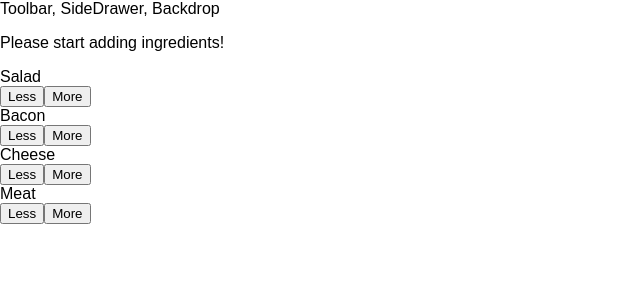
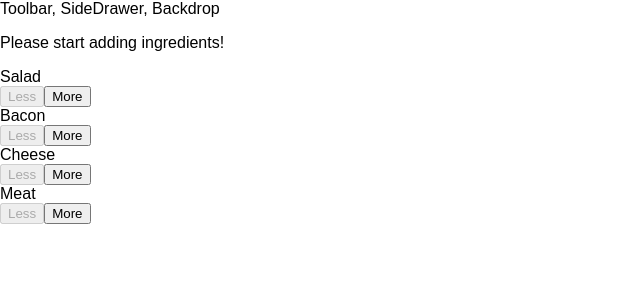
Before and after one commit to jesspsilva/burger-builder, a React app: page / in a window 1280 px wide. Shown: the top 300 px of the page, without its empty margins (0-640 px from the left). Built offline with nearby package versions, Linux system fonts and the light colour scheme.

Commit message:
Create add/remove ingredients handlers

```diff
--- a/src/components/Burger/BuildControls/BuildControl/BuildControl.js
+++ b/src/components/Burger/BuildControls/BuildControl/BuildControl.js
@@ -5,8 +5,13 @@
 const buildControl = props => (
     <div className={classes.BuildControl}>
         <div className={classes.Label}>{props.label}</div>
-        <button className={classes.Less}>Less</button>
-        <button className={classes.More}>More</button>
+        <button
+            className={classes.Less}
+            onClick={props.removed}
+            disabled={props.disabled}>Less</button>
+        <button
+            className={classes.More}
+            onClick={props.added}>More</button>
     </div>
 );
 
--- a/src/components/Burger/BuildControls/BuildControls.js
+++ b/src/components/Burger/BuildControls/BuildControls.js
@@ -13,7 +13,12 @@
 const buildControls = props => (
     <div className={classes.BuildControls}>
         {controls.map(ctrl => (
-            <BuildControl key={ctrl.label} label={ctrl.label} />
+            <BuildControl
+                key={ctrl.label}
+                label={ctrl.label}
+                added={() => props.ingredientAdded(ctrl.type)}
+                removed={() => props.ingredientRemoved(ctrl.type)}
+                disabled={props.disabled[ctrl.type]}/>
         ))}
     </div>
 );
--- a/src/containers/BurgerBuilder/BurgerBuilder.js
+++ b/src/containers/BurgerBuilder/BurgerBuilder.js
@@ -2,6 +2,13 @@
 import Aux from '../../hoc/Auxiliary';
 import Burger from '../../components/Burger/Burger';
 import BuildControls from '../../components/Burger/BuildControls/BuildControls';
+
+const INGREDIENT_PRICES = {
+    salad: 0.5,
+    cheese: 0.4,
+    meat: 1.3,
+    bacon: 0.7
+}
 
 class BurgerBuilder extends Component {
 
@@ -11,14 +18,72 @@
             bacon: 0,
             cheese: 0,
             meat: 0
+        },
+        totalPrice: 4
+    }
+
+    addIngredientHandler = type => {
+        // Update ingredients number
+        const oldCount = this.state.ingredients[type];
+        const updatedCounted = oldCount + 1;
+        // Get the old state
+        const updatedIngredients = {
+            ...this.state.ingredients
+        };
+        updatedIngredients[type] = updatedCounted;
+
+        // Update the total price
+        const priceAddition = INGREDIENT_PRICES[type];
+        // Get the old totalPrice value
+        const oldPrice = this.state.totalPrice;
+        const newPrice = oldPrice + priceAddition;
+
+        // Update the state with the new values
+        this.setState({totalPrice: newPrice, ingredients: updatedIngredients});
+    }
+
+    removeIngredientsHandler = type => {
+        // Update ingredients number
+        const oldCount = this.state.ingredients[type];
+
+        // Return if there's no ingredient
+        if (oldCount <= 0) {
+            return;
         }
+
+        const updatedCounted = oldCount - 1;
+        // Get the old state
+        const updatedIngredients = {
+            ...this.state.ingredients
+        };
+        updatedIngredients[type] = updatedCounted;
+
+        // Update the total price
+        const priceSubtraction = INGREDIENT_PRICES[type];
+        // Get the old totalPrice value
+        const oldPrice = this.state.totalPrice;
+        const newPrice = oldPrice - priceSubtraction;
+
+        // Update the state with the new values
+        this.setState({totalPrice: newPrice, ingredients: updatedIngredients});
     }
 
     render(){
+        // Disable less button if ingredient is <= 0
+        const disabledInfo = {
+            ...this.state.ingredients
+        };
+        for (let key in disabledInfo) {
+            disabledInfo[key] = disabledInfo[key] <= 0;
+        }
+
         return(
             <Aux>
                 <Burger ingredients={this.state.ingredients}/>
-                <BuildControls />
+                <BuildControls
+                    ingredientAdded={this.addIngredientHandler}
+                    ingredientRemoved={this.removeIngredientsHandler}
+                    disabled={disabledInfo}/>
             </Aux>
         );
     }
```
